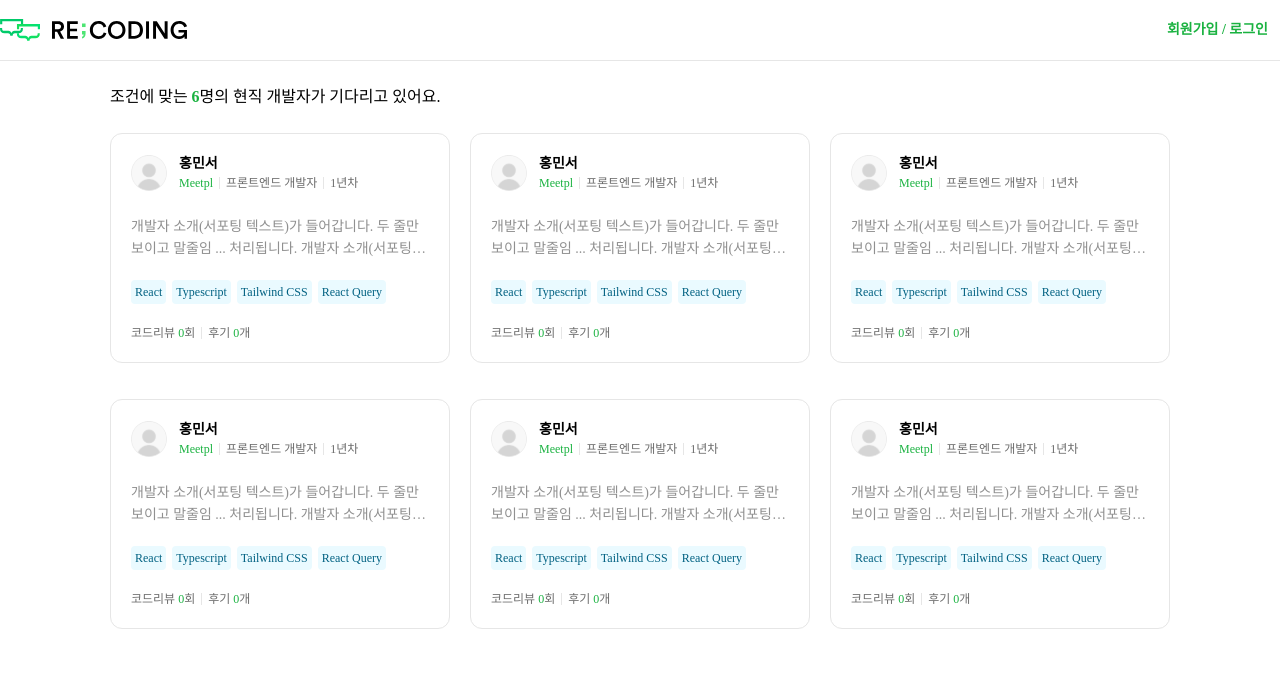
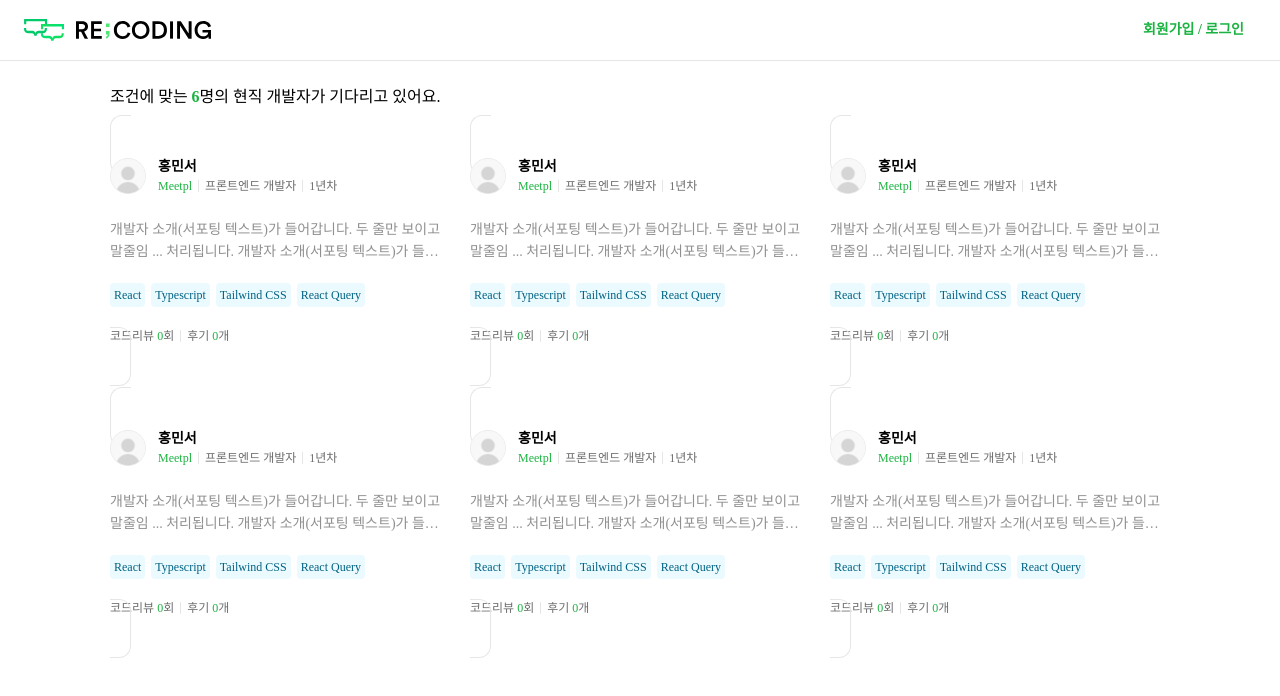
Before and after one commit to ReCoding-demo/Frontend, a React (Vite) app: page / in a window 1280 px wide. Shown: the top 696 px of the page. Built offline with nearby package versions, Linux system fonts and the light colour scheme.

Commit message:
[Fix] 배포 오류 수정 및 배포 준비

```diff
--- a/src/components/home/DeveloperCard.tsx
+++ b/src/components/home/DeveloperCard.tsx
@@ -1,3 +1,4 @@
+import { Link } from 'react-router-dom';
 import ProfileImg from '../ui/ProfileImg';
 import Tag from '../ui/Tag';
 
@@ -16,7 +17,8 @@ interface Props {
 
 const DeveloperCard = ({ developer }: Props) => {
   return (
-    <article className="border p-5 border-gray-30 rounded-xl">
+    <article>
+      <Link to="/developer/1" className="border p-5 border-gray-30 rounded-xl">
         <div className="flex items-center gap-3">
           <ProfileImg size="lg" />
           <div>
@@ -64,10 +66,12 @@ const DeveloperCard = ({ developer }: Props) => {
           <li className="flex items-center">
             <span className="text-gray-70 label-sm">
               후기{' '}
-            <b className="text-green-70 label-sm">{developer.reviewCount}</b>개
+              <b className="text-green-70 label-sm">{developer.reviewCount}</b>
+              개
             </span>
           </li>
         </ul>
+      </Link>
     </article>
   );
 };
--- a/src/components/layout/NavBar.tsx
+++ b/src/components/layout/NavBar.tsx
@@ -4,10 +4,10 @@ import ProfileImg from '../ui/ProfileImg';
 
 const NavBar = () => {
   const navigate = useNavigate();
-  const [isLogin, setIsLogin] = useState(false);
+  const [isLogin] = useState(false);
 
   return (
-    <div className="w-full border-b-[1px] border-b-gray-30">
+    <div className="w-full border-b-[1px] border-b-gray-30 px-6">
       <div className="w-responsive max-w-contents h-[60px] m-auto flex justify-between items-center ">
         <button
           className="flex items-center gap-3"
--- a/src/components/review/ReviewCard.tsx
+++ b/src/components/review/ReviewCard.tsx
@@ -28,7 +28,7 @@ const ReviewCard = ({ data }: ReviewCard) => {
         </div>
         <div className="flex items-center gap-2">
           {data.hashtags.map((item, idx) => (
-            <Tag key={idx} color="green">
+            <Tag as="span" key={idx} color="green">
               {item}
             </Tag>
           ))}
@@ -47,7 +47,7 @@ const ReviewCard = ({ data }: ReviewCard) => {
         <p className="label-md text-gray-60 self-center">도움 받은 스택</p>
         <div className="flex items-center gap-[6px]">
           {data.stacks.map((item, idx) => (
-            <Tag key={idx} color="blue">
+            <Tag as="span" key={idx} color="blue">
               {item}
             </Tag>
           ))}
--- a/src/pages/DeveloperDetailPage.tsx
+++ b/src/pages/DeveloperDetailPage.tsx
@@ -71,13 +71,15 @@ const DeveloperDetailPage = () => {
             <p className="label-md text-gray-80 self-center">기술 스택</p>
             <div className="flex items-center gap-[10px]">
               {ExDetailData.stacks.map((item, idx) => (
-                <Tag key={idx} color="blue">
+                <Tag as="span" key={idx} color="blue">
                   {item}
                 </Tag>
               ))}
             </div>
             <p className="label-md text-gray-80 self-center">직무</p>
-            <Tag color="purple">프론트엔드 개발</Tag>
+            <Tag as="span" color="purple">
+              프론트엔드 개발
+            </Tag>
             <p className="label-md text-gray-80 self-center">Github 링크</p>
             <a
               className="label-md underline text-gray-60 self-center"
@@ -119,7 +121,7 @@ const DeveloperDetailPage = () => {
               </div>
               <div className="flex items-center gap-2">
                 {ExDetailData.hashtags.map((item, idx) => (
-                  <Tag key={idx} color="green">
+                  <Tag as="span" key={idx} color="green">
                     {item}
                   </Tag>
                 ))}
```
Also changed, not shown: vercel.json (added). Lines whose indentation alone changed are shown as unchanged.
